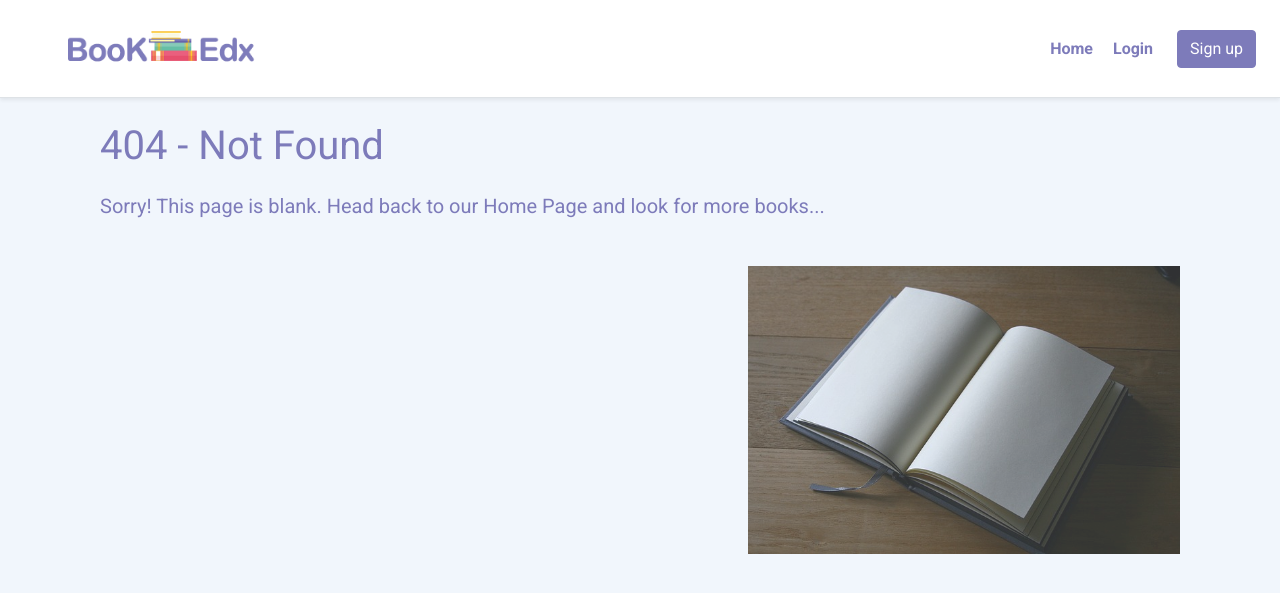
After one commit to gomezlucas/BookEdx, a Flask app: template application/templates/errorPage.html in a window 1280 px wide. The commit adds this page. Shown: the top 593 px of the page. Run offline with Flask 2, Linux system fonts and the light colour scheme; the template is opened without the code that fills it, so the values that code supplies are empty; some libraries are stand-ins or nearby versions.

Commit message:
errorPage added

```diff
--- a/application/main.py
+++ b/application/main.py
@@ -2,10 +2,7 @@ from flask import render_template, Blueprint, request, redirect, url_for,jsonify
 from flask_login import login_required, current_user
 from .models import Books
 
-
-
 main = Blueprint('main', __name__)
-
 
 @main.route('/')
 def index():
@@ -29,3 +26,7 @@ def profilePost():
     bookQuery = Books.query.filter(Books.title.ilike(wordFormated) | Books.author.ilike(
         wordFormated) | Books.isbn.ilike(wordFormated)).all()
     return render_template('profile.html', name=user.username, booksToDisplay=bookQuery)
+
+@main.app_errorhandler(404)
+def error404(e):
+    return render_template("errorPage.html")
--- a/application/static/style.css
+++ b/application/static/style.css
@@ -14,7 +14,7 @@ body {
   font-family: "Roboto", sans-serif;
 }
 
-h1, h4{
+h1, h4, h5{
   color: #7d7bba;
 }
 
--- a/application/templates/book.html
+++ b/application/templates/book.html
@@ -92,7 +92,7 @@ Book - {{bookInfo.title}}
     </div>
 </div>
 
-<div class="container">
+<div >
     <h1 class="h2 font-weight-bold"> Comunity Reviews</h1>
     <div class="row row-cols-1 mx-auto" style="max-width: 700px;">
         {%if userReview%}
--- /dev/null
+++ b/application/templates/errorPage.html
@@ -0,0 +1,16 @@
+{%extends "layout.html"%}
+
+
+{%block title%}
+404 Error
+{%endblock%}
+
+{%block content%}
+<div class="container d-flex justify-content-center align-items-left flex-column ">
+    <h1> 404 - Not Found </h1>
+    <h5 class="text-purple mt-3"> Sorry! This page is blank. Head back to our Home Page and look for more books... </h5>
+    <img  class="img-fluid mt-5 align-self-end" style="width:40%; opacity:0.8;" src="{{url_for('static',filename='bookblank.jpg')}}" alt="">
+
+</div>
+
+{%endblock%}
--- a/application/templates/layout.html
+++ b/application/templates/layout.html
@@ -23,7 +23,9 @@
 
 <body>
     <div class="d-flex flex-column flex-md-row align-items-center p-3 px-md-4 mb-4 bg-white border-bottom shadow-sm">
-        <img class="my-0 mr-md-auto logo-size" src="{{url_for('static', filename='BookEdxIcon.png')}}">
+      <a  class="my-0 mr-md-auto" href="{{url_for('main.index')}}">
+         <img class="logo-size" src="{{url_for('static', filename='BookEdxIcon.png')}}">
+      </a>
         <nav class="my-2 my-md-0 mr-md-3">
             <a class="p-2 text-purple" href="{{url_for('main.index')}}">Home</a>
             {%if current_user.is_authenticated%}
```
Also changed, not shown: application/book.py (+9 -12 lines), README.md, application/static/bookblank.jpg (added).
